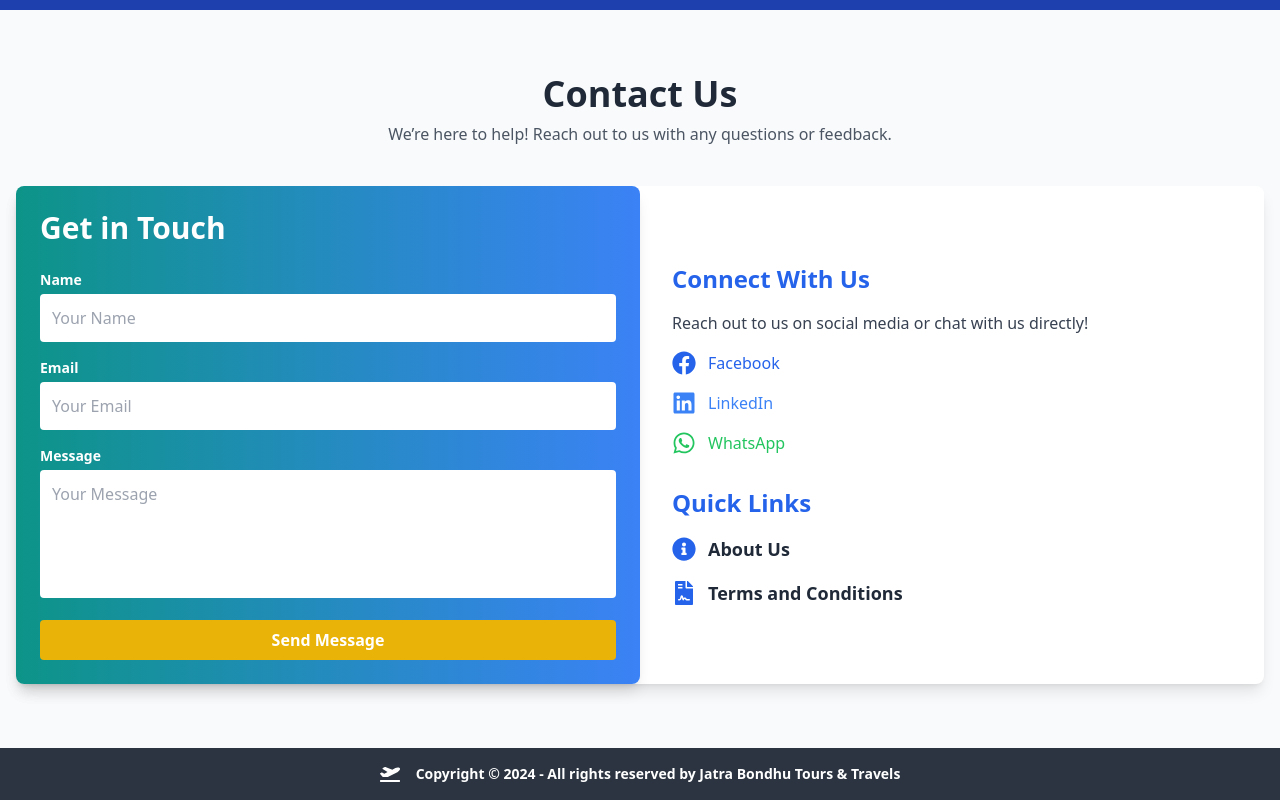
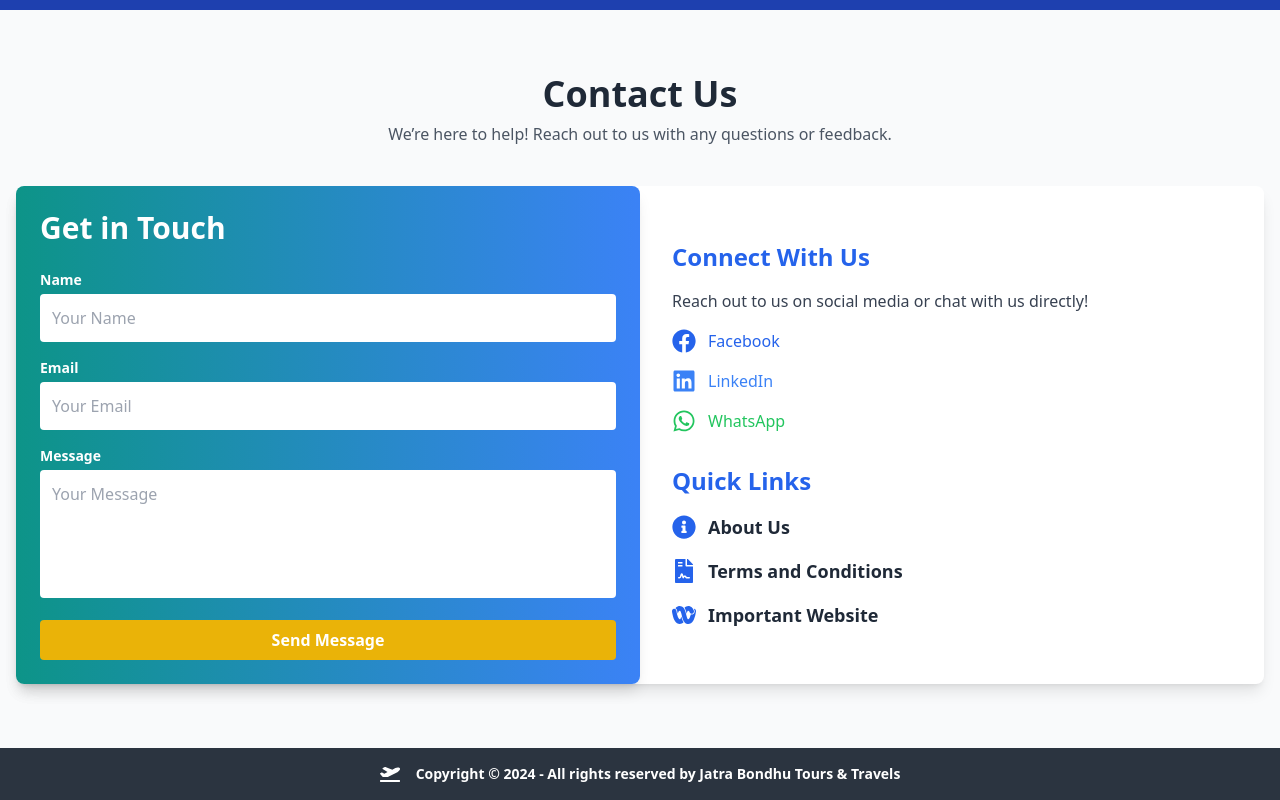
Before and after one commit to shuvakarmakar/jatra-bondhu-tours-travels, a React (Vite) app: page / in a window 1280 px wide. Shown: the part 3181-3981 px from the top of the page. Built offline with nearby package versions, Linux system fonts and the light colour scheme.

Commit message:
Important Website Added to Footer

```diff
--- a/src/Sections/ContactForm.jsx
+++ b/src/Sections/ContactForm.jsx
@@ -2,6 +2,9 @@ import { useRef } from 'react';
 import emailjs from '@emailjs/browser';
 import Swal from 'sweetalert2';
 import { FaFacebook, FaFileContract, FaInfoCircle, FaLinkedin, FaWhatsapp } from 'react-icons/fa';
+import { SiWebex } from "react-icons/si";
+import { FaWebAwesome } from 'react-icons/fa6';
+
 
 const ContactForm = () => {
     const form = useRef();
@@ -156,6 +159,15 @@ const ContactForm = () => {
                                     <span className="font-semibold text-base sm:text-lg">Terms and Conditions</span>
                                 </a>
                             </li>
+                            <li>
+                                <a
+                                    href="/important-website"
+                                    className="flex items-center space-x-3 hover:text-blue-600 transition"
+                                >
+                                    <SiWebex className="text-blue-600 text-xl sm:text-2xl" />
+                                    <span className="font-semibold text-base sm:text-lg">Important Website</span>
+                                </a>
+                            </li>
                         </ul>
                     </div>
 
```
